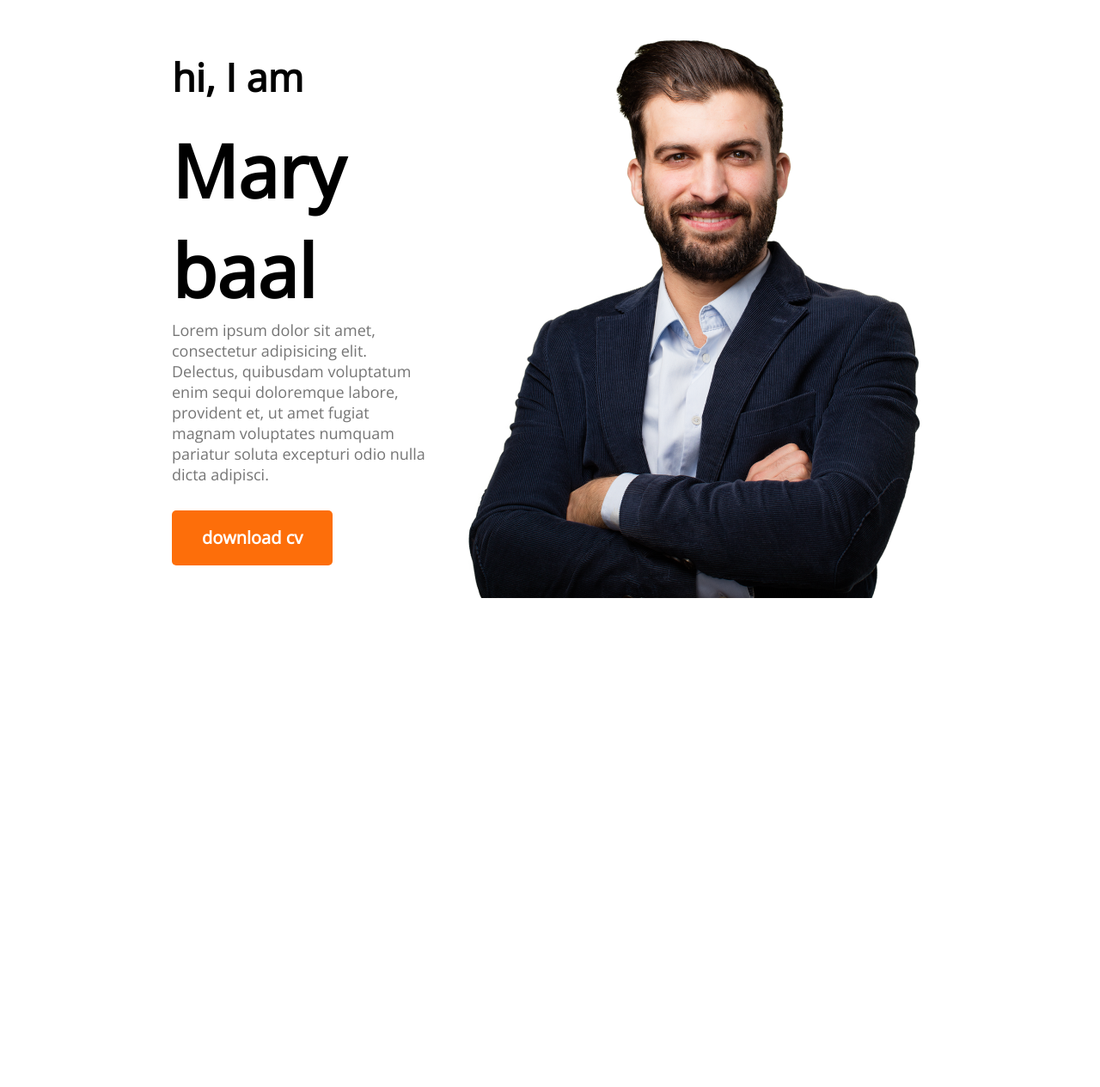
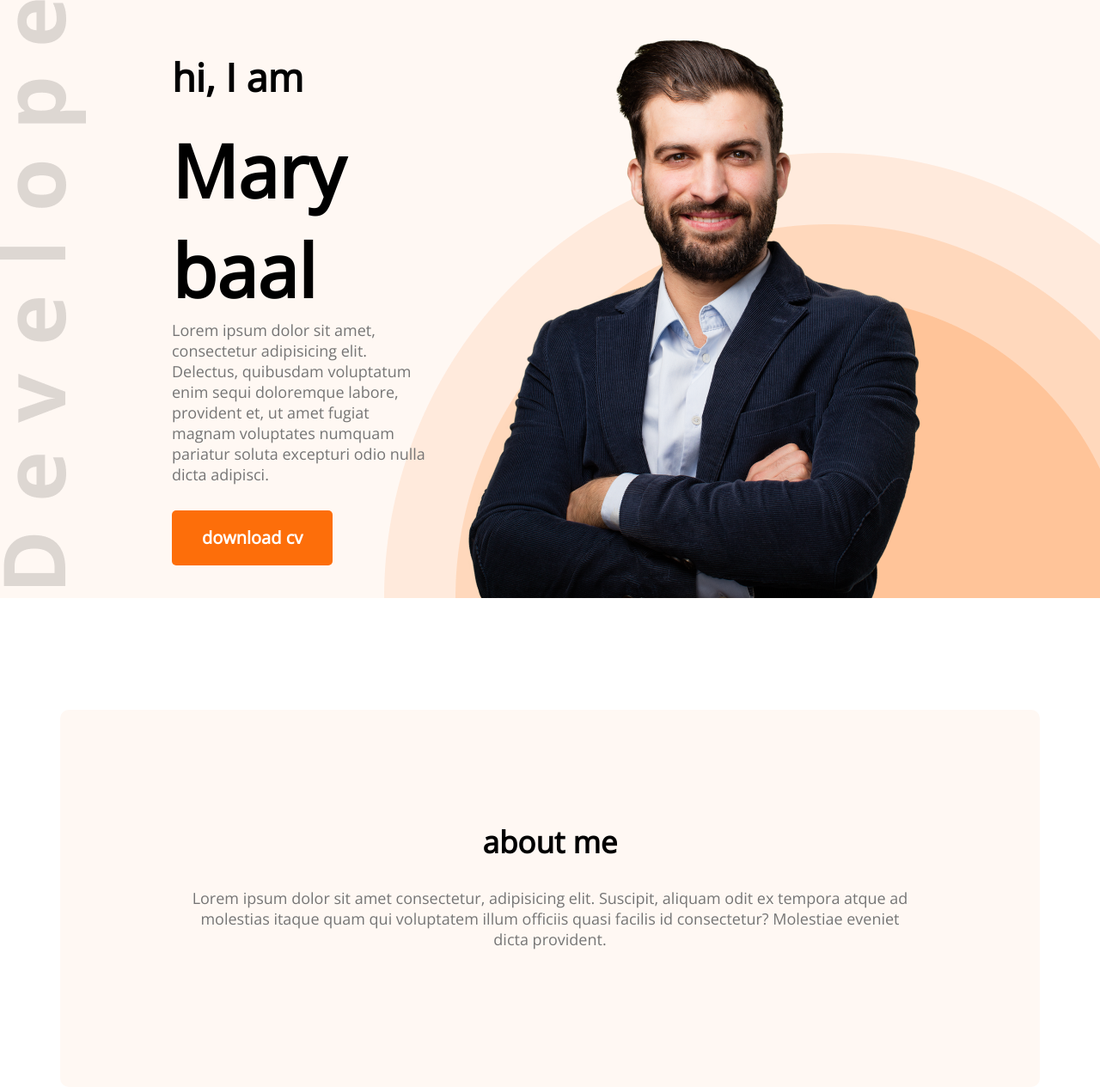
Before and after one commit to iaasif/protfolio-website, a plain HTML site: page index.html in a window 1280 px wide. Shown: the part 144-1409 px from the top of the page at 86% size. Before the commit the page ends 840 px from the top, so only its background shows below. Drawn offline with nearby package versions, Linux system fonts and the light colour scheme.

Commit message:
more done

```diff
--- a/index.html
+++ b/index.html
@@ -13,7 +13,7 @@
 </head>
 
 <body>
-    <header>
+    <header class="header">
         <nav>
 
             <h2 class="nav-title">AS<span class="text-primary">I</span>F</h2>
@@ -43,7 +43,10 @@
     </header>
 
     <main>
-
+        <section class="about">
+            <h3 class="section-title">about me </h3>
+            <p class="section-description" >Lorem ipsum dolor sit amet consectetur, adipisicing elit. Suscipit, aliquam odit ex tempora atque ad molestias itaque quam qui voluptatem illum officiis quasi facilis id consectetur? Molestiae eveniet dicta provident.</p>
+        </section>
     </main>
 
     <footer>
--- a/styles/style.css
+++ b/styles/style.css
@@ -17,6 +17,13 @@
     border: 0;
     padding: 18px 35px;
 
+}
+
+.header {
+    background: #FFF8F3;
+    background-image: url('../images/header_bg.png'), url(../images/developer.png);
+    background-repeat: no-repeat;
+    background-position: bottom right, left;
 }
 
 /* header and navigation styles */
@@ -71,3 +78,37 @@ nav li {
     font-size: 18px;
     margin-bottom: 30px;
 }
+
+/* main section  */
+
+main {
+    max-width: 1140px;
+    margin: 0 auto;
+
+}
+
+/* about section style  */
+
+
+.about {
+    text-align: center;
+    margin-top: 130px;
+    background: #FFF8F3;
+    border-radius: 10px;
+    padding: 130px 150px;
+
+}
+
+.section-title {
+
+    margin-bottom: 30px;
+    font-size: 35px;
+    font-weight: 700;
+}
+
+.section-description {
+
+    color: #757575;
+    font-size: 18px;
+    margin-bottom: 30px;
+}
```
